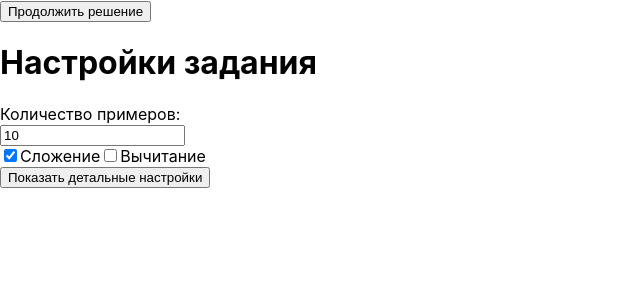
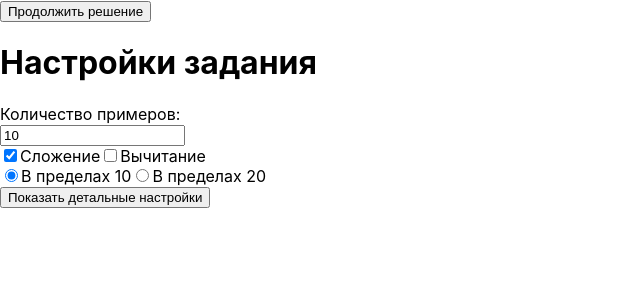
Before and after one commit to vshmakov/frontend-examples, a React (Create React App) app: page / in a window 1280 px wide. Both pictures are taken after a click on the button "Изменить настройки". Shown: the top 300 px of the page, without its empty margins (0-640 px from the left). Built offline with nearby package versions, Linux system fonts and the light colour scheme.

Commit message:
Checked profile equality

```diff
--- /dev/null
+++ b/src/Example/Profile.ts
@@ -0,0 +1,9 @@
+import {ExampleSettings} from "./ExampleSettings";
+
+export class Profile {
+    public constructor(
+        public readonly name: string,
+        public readonly exampleSettings: ExampleSettings,
+    ) {
+    }
+}
--- /dev/null
+++ b/src/Example/Profiles.ts
@@ -0,0 +1,28 @@
+import {ExampleSettings} from "./ExampleSettings";
+import {Operation} from "./Operation";
+import {TaskSettings} from "../Task/TaskSettings";
+import {Profile} from "./Profile";
+
+export const defaultProfile: Profile = {
+    name: 'В пределах 10',
+    exampleSettings: {
+        minValue: 1,
+        maxValue: 9,
+        minResult: 2,
+        maxResult: 10
+    }
+}
+
+export const addProfiles: Profile[] = [
+    defaultProfile,
+    {
+        name: 'В пределах 20',
+        exampleSettings: {
+            minValue: 1,
+            maxValue: 19,
+            minResult: 2,
+            maxResult: 20
+        }
+    }
+
+]
--- /dev/null
+++ b/src/ObjectManipulator.ts
@@ -0,0 +1,15 @@
+export function getObjectKeys<T extends {}>(object: T): (keyof T)[] {
+    const keys = Object.keys(object)
+
+    return keys as (keyof T)[]
+}
+
+export function isEqual<T extends {}>(object1: T, object2: T): boolean {
+    for (let key of getObjectKeys(object1)) {
+        if (object1[key] !== object2[key]) {
+            return false
+        }
+    }
+
+    return true
+}
--- a/src/Profile/Profile.ts
+++ /dev/null
@@ -1,6 +0,0 @@
-export class Profile {
-    public constructor(
-        public readonly name: string,
-    ) {
-    }
-}
--- a/src/Task/OperationSettings.tsx
+++ b/src/Task/OperationSettings.tsx
@@ -3,11 +3,14 @@ import {SettingInput} from "./SettingInput";
 import {ExampleSettings} from "../Example/ExampleSettings";
 import {Operation} from "../Example/Operation";
 import {TaskSettings} from "./TaskSettings";
+import {Profile} from "../Example/Profile";
+import {isEqual} from "../ObjectManipulator";
 
 interface Props {
     baseOperation: Operation.Add | Operation.Mult
     taskSettings: TaskSettings
     exampleSettings: ExampleSettings
+    profiles: Profile[]
 }
 
 interface State {
@@ -31,6 +34,9 @@ export class OperationSettings extends React.Component<Props, State> {
                 <div>
                     {operationCheckboxes}
                 </div>
+                <form>
+                    {this.props.profiles.map(this.renderProfile.bind(this))}
+                </form>
                 <div>
                     <button onClick={(): void => this.setState({isSettingsOpened: !this.state.isSettingsOpened})}>
                         {!this.state.isSettingsOpened ? "Показать детальные настройки" : "Скрыть"}
@@ -38,6 +44,18 @@ export class OperationSettings extends React.Component<Props, State> {
                 </div>
                 {this.renderSettings(this.props.exampleSettings)}
             </div>
+        )
+    }
+
+    private renderProfile(profile: Profile) {
+        return (
+            <label key={profile.name}>
+                <input
+                    type="radio"
+                name='profile'
+                checked={isEqual(this.props.exampleSettings, profile.exampleSettings)}/>
+                {profile.name}
+            </label>
         )
     }
 
--- a/src/Task/RatingGenerator.ts
+++ b/src/Task/RatingGenerator.ts
@@ -1,4 +1,5 @@
 import {Task} from "./Task";
+import {getObjectKeys} from "../ObjectManipulator";
 
 export class RatingGenerator {
     private readonly coefficients = {
@@ -20,10 +21,10 @@ export class RatingGenerator {
     }
 
     private getTaskCoefficients(task: Task): number[] {
-        const unknownIndex = Object.keys(this.coefficients)
-            .reduce((previousExamplesCount: string, examplesCount: string): string => task.solvedExamplesCount >= +examplesCount ? examplesCount : previousExamplesCount)
         const coefficients = this.coefficients
-        const index = unknownIndex as unknown as keyof typeof coefficients
+        type ExamplesCount = keyof typeof coefficients
+        const index = getObjectKeys(this.coefficients)
+            .reduce((previousExamplesCount: ExamplesCount, examplesCount: ExamplesCount): ExamplesCount => task.solvedExamplesCount >= +examplesCount ? examplesCount : previousExamplesCount)
         const standardExamplesCount = +index
 
         return this.coefficients[index]
--- a/src/Task/TaskConfig.tsx
+++ b/src/Task/TaskConfig.tsx
@@ -4,6 +4,7 @@ import {TaskSettings} from "./TaskSettings";
 import {StartNewTaskButton} from "./StartNewTaskButton";
 import {OperationSettings} from "./OperationSettings";
 import {Operation} from "../Example/Operation";
+import {addProfiles} from "../Example/Profiles";
 
 interface Props {
     taskSettingsManager: TaskSettingsManager
@@ -39,7 +40,8 @@ export class TaskConfig extends React.Component<Props, State> {
                 <OperationSettings
                     baseOperation={Operation.Add}
                     taskSettings={taskSettings}
-                    exampleSettings={taskSettings.addSettings}/>
+                    exampleSettings={taskSettings.addSettings}
+                profiles={addProfiles}/>
             </div>
         )
     }
--- a/src/Task/TaskSettingsManager.ts
+++ b/src/Task/TaskSettingsManager.ts
@@ -1,6 +1,7 @@
 import {TaskSettings} from "./TaskSettings";
 import {getValueBetween, getValueLessThan} from "../Example/NumberManipulator";
 import {Operation} from "../Example/Operation";
+import {defaultProfile} from "../Example/Profiles";
 
 const storageKey = 'task-settings-v1';
 
@@ -12,12 +13,7 @@ export class TaskSettingsManager {
             const defaultTaskSettings = {
                 examplesCount: 10,
                 operations: [Operation.Add],
-                addSettings: {
-                    minValue: 1,
-                    maxValue: 9,
-                    minResult: 2,
-                    maxResult: 10
-                },
+                addSettings: defaultProfile.exampleSettings
             }
             this.normalize(defaultTaskSettings)
 
```
